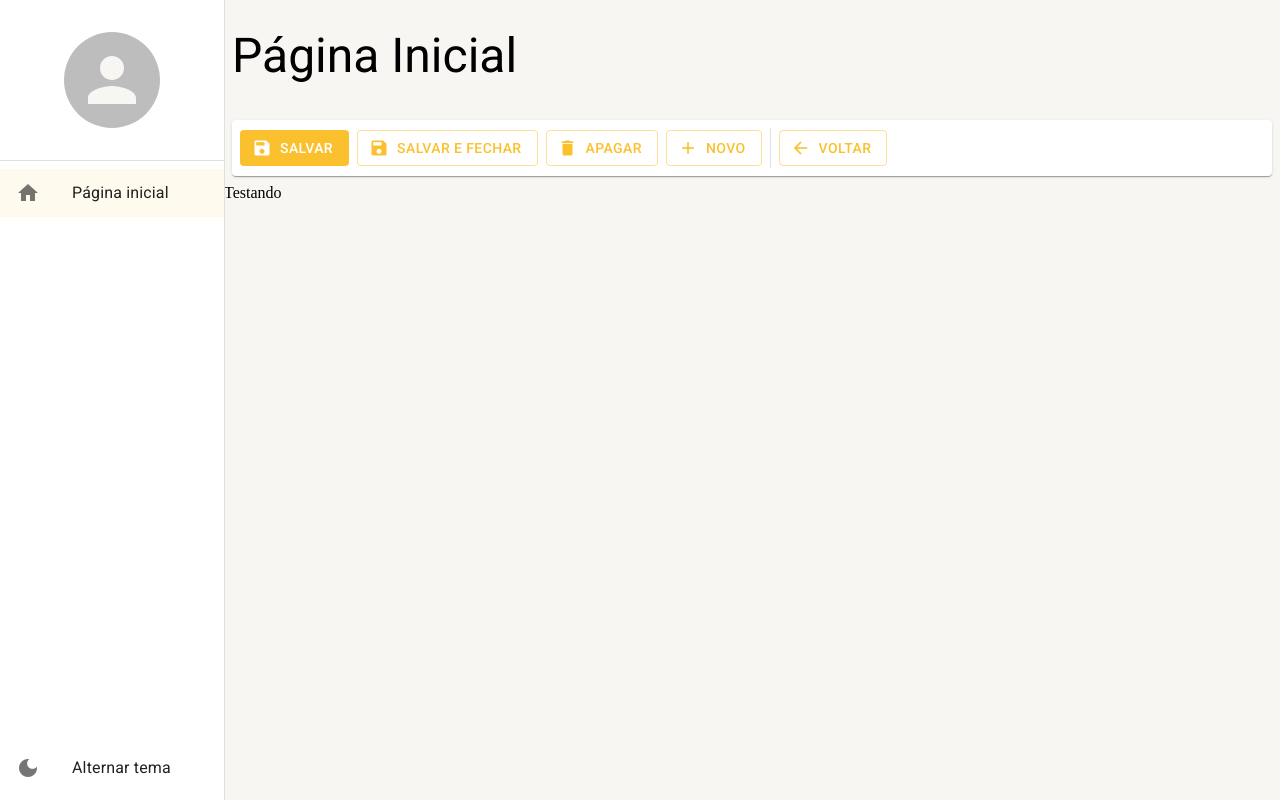
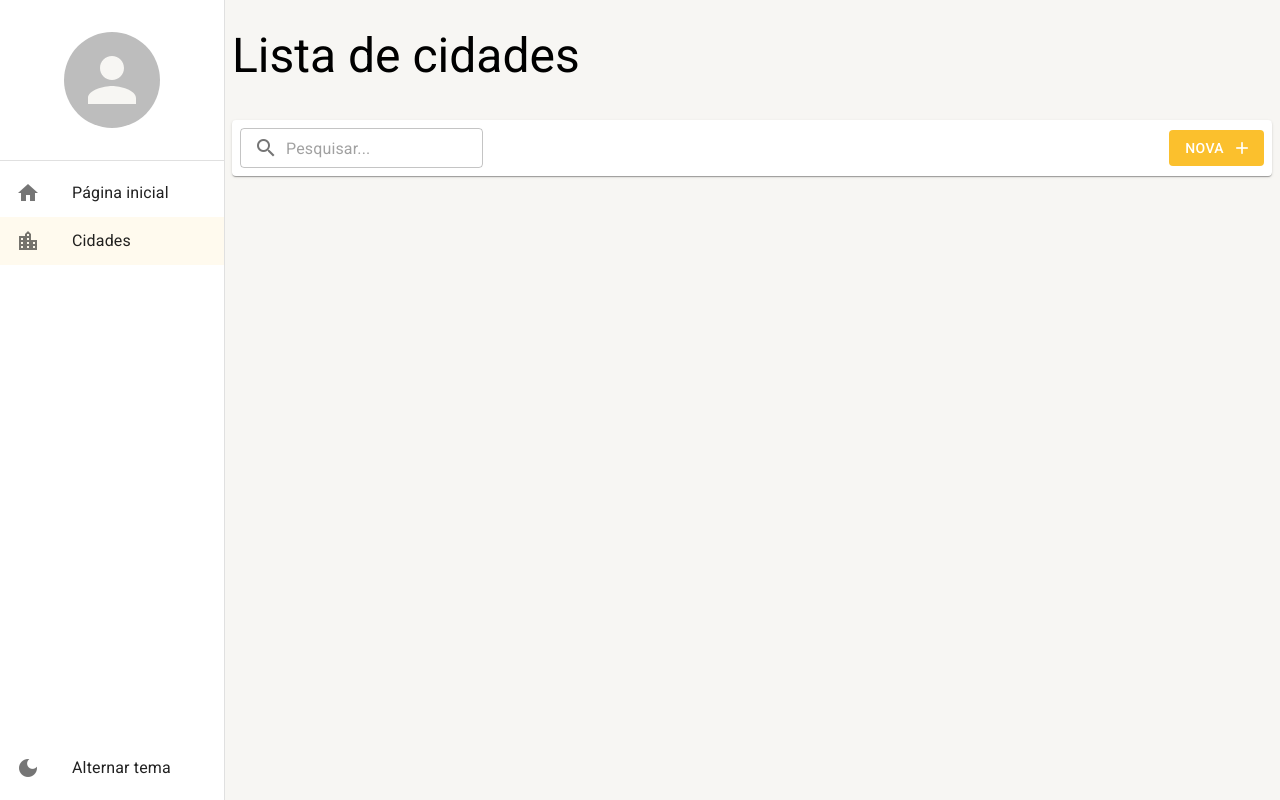
Before and after one commit to DBDev90/PROJETOS, a React (Create React App) app in the folder crud-typescript-mui/: page /cidades in a window 1280 px wide. Before the commit this address led to /pagina-inicial. Built offline with nearby package versions, Linux system fonts and the light colour scheme.

Commit message:
feat: criando tela de cidades

```diff
--- /dev/null
+++ b/crud-typescript-mui/src/pages/cidades/ListagemDeCidades.tsx
@@ -0,0 +1,27 @@
+import { useSearchParams } from "react-router-dom";
+import { FerramentasDaListagem } from "../../shared/components";
+import { LayoutBaseDePagina } from "../../shared/layouts";
+import { useMemo } from "react";
+
+export const ListagemDeCidades: React.FC = () => {
+    const [searchParams, setSearchParams] = useSearchParams();
+    const busca = useMemo(() => {
+        return searchParams.get('busca') || '';
+    }, [searchParams]);
+
+    return (
+        <LayoutBaseDePagina
+            titulo="Lista de cidades"
+            barraDeFerramentas={
+                <FerramentasDaListagem
+                    textoBotaoNovo="Nova"
+                    mostrarInputBusca
+                    textoBusca={busca}
+                    aoMudarTextoBusca={texto => setSearchParams({ busca: texto }, { replace: true })}
+                />
+            }
+        >
+
+        </LayoutBaseDePagina>
+    );
+};
--- a/crud-typescript-mui/src/pages/index.ts
+++ b/crud-typescript-mui/src/pages/index.ts
@@ -1 +1,2 @@
 export * from './dashboard/Dashboard';
+export * from './cidades/ListagemDeCidades';
--- a/crud-typescript-mui/src/routes/index.tsx
+++ b/crud-typescript-mui/src/routes/index.tsx
@@ -1,7 +1,7 @@
 import { useEffect } from "react";
 import { useDrawerContext } from "../shared/contexts";
 import { Navigate, Route, Routes } from "react-router-dom";
-import { Dashboard } from "../pages";
+import { Dashboard, ListagemDeCidades } from "../pages";
 
 export const AppRoutes = () => {
   const { setDrawerOptions } = useDrawerContext();
@@ -12,6 +12,11 @@ export const AppRoutes = () => {
         icon: 'home',
         path: '/pagina-inicial',
         label: 'Página inicial',
+      },
+      {
+        icon: 'location_city',
+        path: '/cidades',
+        label: 'Cidades',
       }
     ]);
   }, [setDrawerOptions])
@@ -24,6 +29,12 @@ export const AppRoutes = () => {
           <Dashboard />
         }
       />
+      <Route
+        path="/cidades"
+        element={
+          <ListagemDeCidades />
+        }
+      />
 
       <Route path="*" element={<Navigate to="/pagina-inicial" />} />
     </Routes>
--- a/crud-typescript-mui/src/shared/layouts/LayoutBaseDePagina.tsx
+++ b/crud-typescript-mui/src/shared/layouts/LayoutBaseDePagina.tsx
@@ -5,7 +5,7 @@ import { ReactNode } from "react";
 interface ILayoutBaseDePaginaProps {
     titulo: string;
     barraDeFerramentas?: ReactNode;
-    children: React.ReactNode;
+    children?: React.ReactNode;
 }
 
 export const LayoutBaseDePagina: React.FC<ILayoutBaseDePaginaProps> = ({ children, titulo, barraDeFerramentas }) => {
```
